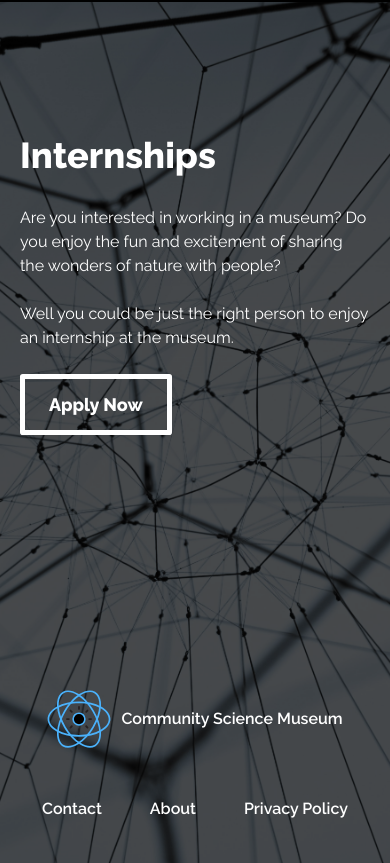
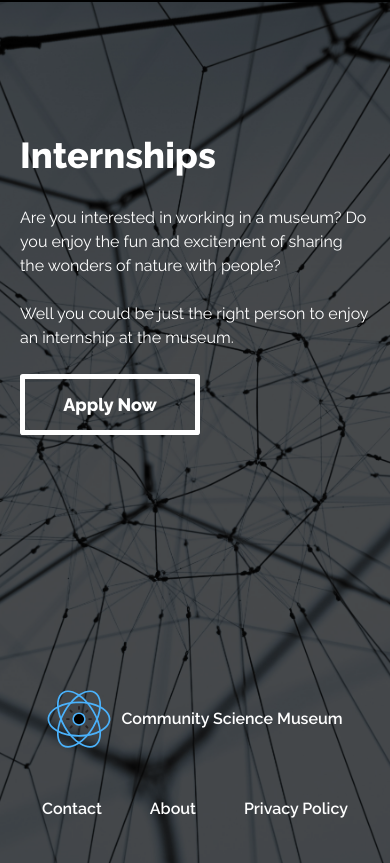
Before and after one commit to AdaptCharm/community-science-museum, a Next.js app: page / in a window 390 px wide. Shown: the part 2348-3211 px from the top of the page. Built offline with nearby package versions, Linux system fonts and the light colour scheme.

Commit message:
Fix overlapping bug with button

```diff
--- a/styles/global.css
+++ b/styles/global.css
@@ -155,7 +155,6 @@ p {
 
 /* Button */
 .button {
-  font-family: var(--font-primary);
   font-weight: 800;
   font-size: 18px;
   border-radius: var(--radius-smallest);
@@ -163,6 +162,9 @@ p {
   padding: 12px 24px;
   background-color: transparent;
   color: var(--foreground);
+  display: inline-flex;
+  justify-content: center;
+  min-width: 180px;
 }
 
 .button:hover {
@@ -196,7 +198,11 @@ p {
 
 
 /* Section */
-.section {
+.section:first-child {
+  padding: 30vh 1.25rem 0;
+}
+
+.section:not(:first-child) {
   padding: 15vh 1.25rem 0;
 }
 
@@ -221,6 +227,16 @@ p {
 
 
 /* Helpers */
+.d-none {
+  display: none;
+}
+
+@media (min-width: 768px) {
+  .d-md-flex {
+    display: flex;
+  }
+}
+
 .flex {
   display: flex;
 }
```
